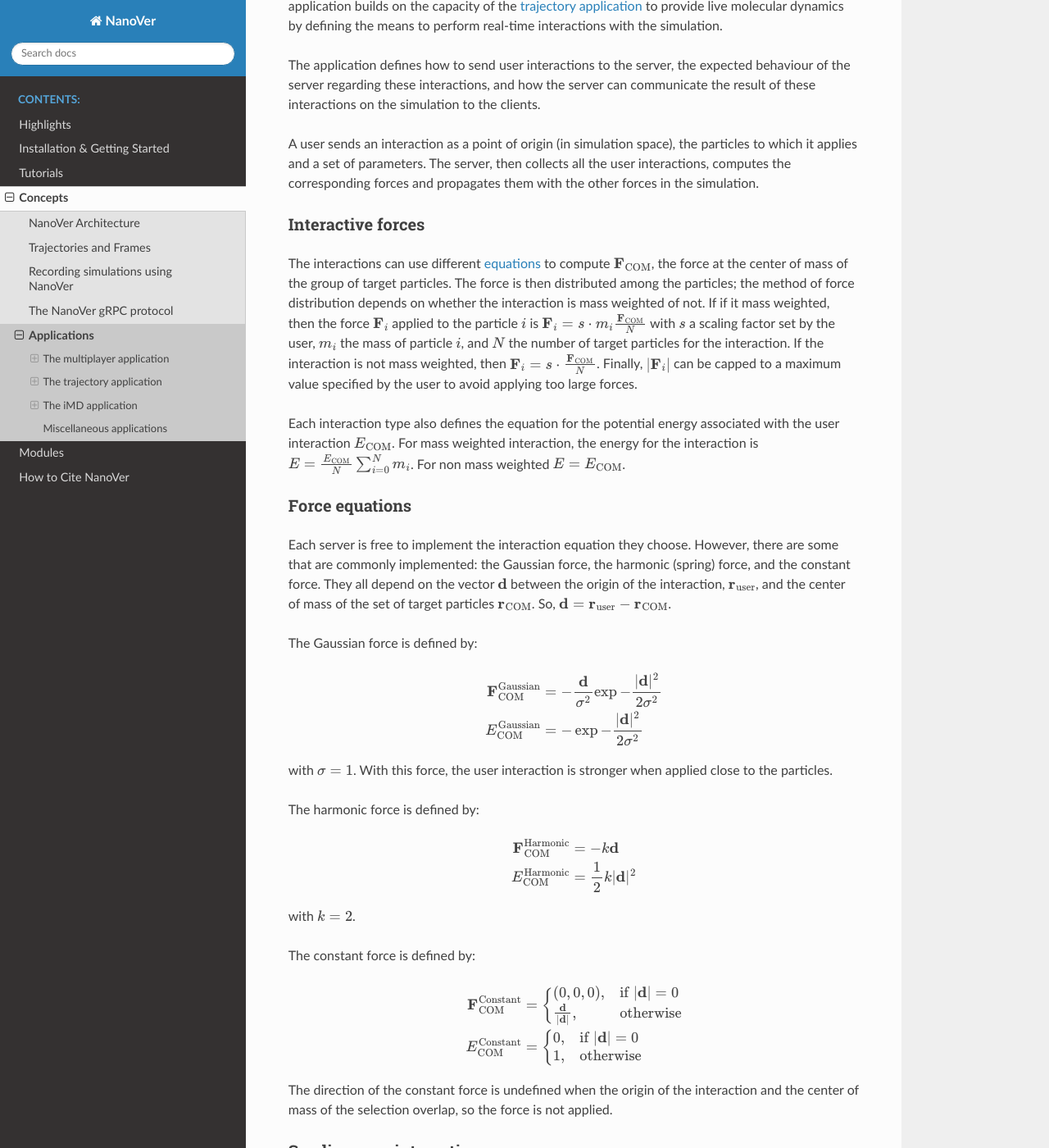
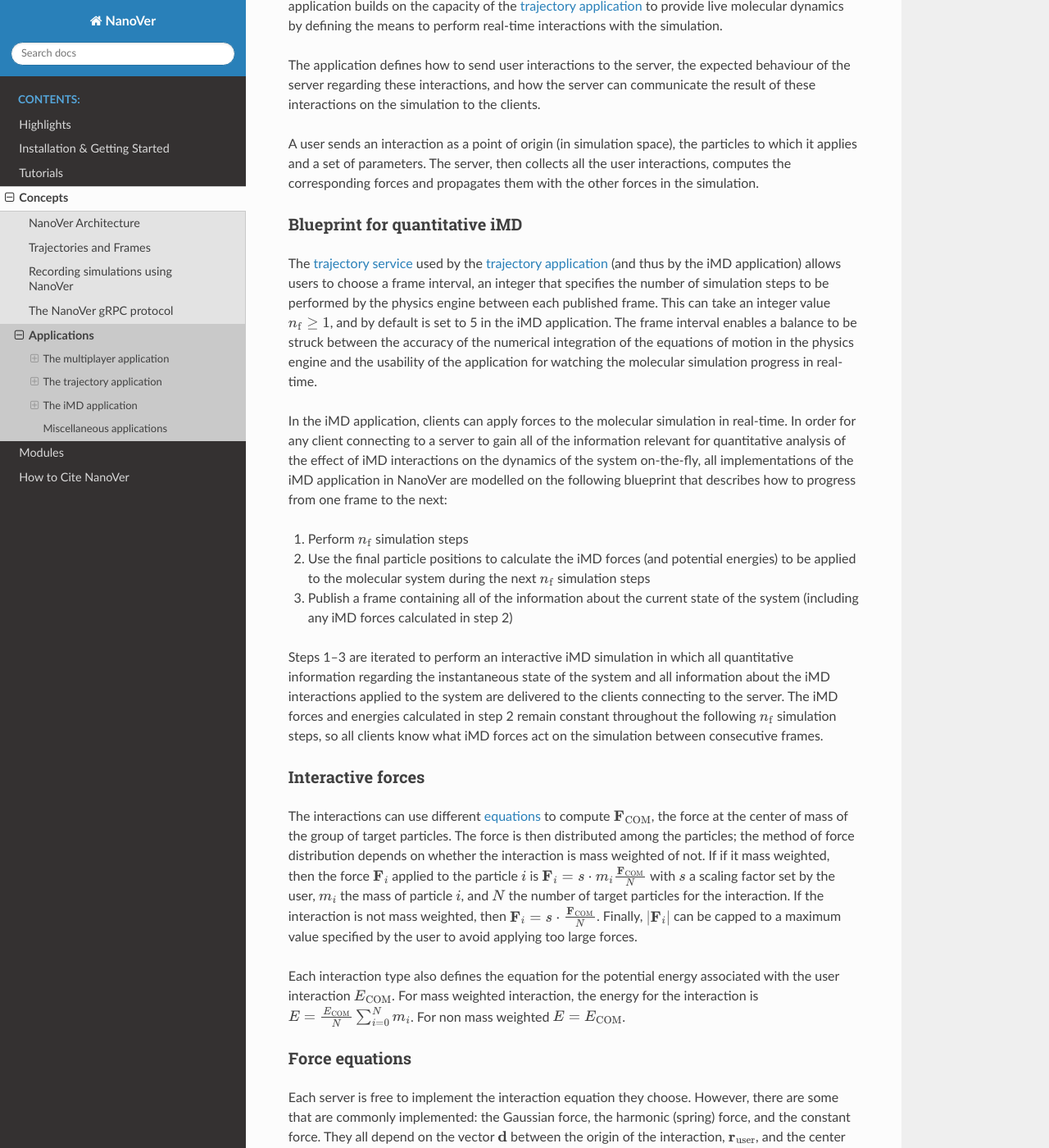
Before and after one commit to IRL2/nanover-docs, a Sphinx documentation site: the page built from source/concepts/applications.rst, in a window 1280 px wide and 1400 px high, scrolled down 12067 px. Shown: the whole window at 82% size. Built offline with Sphinx 7.4.7 and the Read the Docs theme 3.1.0, drawn with Linux system fonts in a browser that asks for light colours; pages that are not in the unit, such as notebooks, are missing from menus; the version number could not be read and is left out.

Commit message:
Initial draft of "Blueprint for quantitative iMD" subsection

```diff
--- a/source/concepts/applications.rst
+++ b/source/concepts/applications.rst
@@ -664,6 +664,40 @@ the particles to which it applies and a set of parameters. The server, then
 collects all the user interactions, computes the corresponding forces and
 propagates them with the other forces in the simulation.
 
+Blueprint for quantitative iMD
+~~~~~~~~~~~~~~~~~~~~~~~~~~~~~~
+
+The :ref:`trajectory service <trajectory-service>` used by the
+:ref:`trajectory application <trajectory-application>` (and thus by the iMD
+application) allows users to choose a frame interval, an integer that specifies
+the number of simulation steps to be performed by the physics engine between each
+published frame. This can take an integer value :math:`n_{\text{f}} \geq 1`, and
+by default is set to 5 in the iMD application. The frame interval enables a balance
+to be struck between the accuracy of the numerical integration of the equations of
+motion in the physics engine and the usability of the application for watching
+the molecular simulation progress in real-time.
+
+In the iMD application, clients can apply forces to the molecular simulation in
+real-time. In order for any client connecting to a server to gain all of the
+information relevant for quantitative analysis of the effect of iMD interactions
+on the dynamics of the system on-the-fly, all implementations of the iMD application
+in NanoVer are modelled on the following blueprint that describes how to progress
+from one frame to the next:
+
+1. Perform :math:`n_{\text{f}}` simulation steps
+2. Use the final particle positions to calculate the iMD forces (and potential energies)
+   to be applied to the molecular system during the next :math:`n_{\text{f}}` simulation
+   steps
+3. Publish a frame containing all of the information about the current state of
+   the system (including any iMD forces calculated in step 2)
+
+Steps 1--3 are iterated to perform an interactive iMD simulation in which all
+quantitative information regarding the instantaneous state of the system and
+all information about the iMD interactions applied to the system are delivered
+to the clients connecting to the server. The iMD forces and energies calculated in step
+2 remain constant throughout the following :math:`n_{\text{f}}` simulation steps,
+so all clients know what iMD forces act on the simulation between consecutive frames.
+
 Interactive forces
 ~~~~~~~~~~~~~~~~~~
 
```
